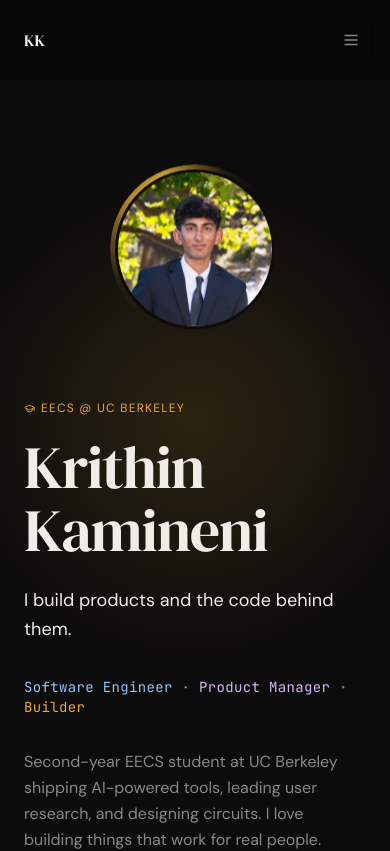
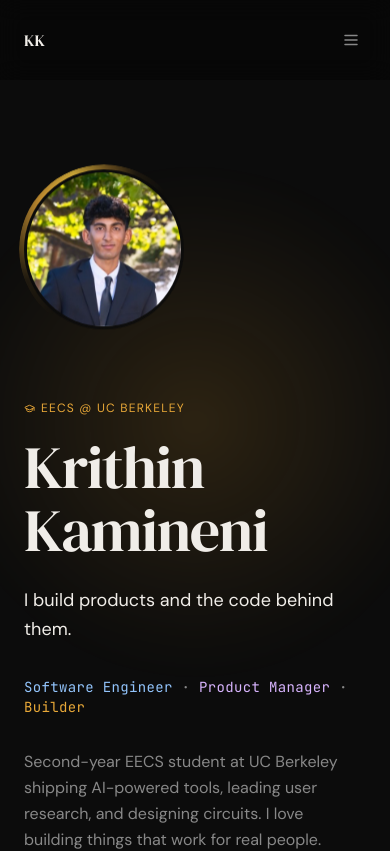
Before and after one commit to KrithinKamineni/Portfolio, a Next.js app: page / in a window 390 px wide. Shown: the top 851 px of the page. Built offline with nearby package versions, Linux system fonts and the light colour scheme.

Commit message:
mobile headshot left aligned

```diff
--- a/components/Hero.tsx
+++ b/components/Hero.tsx
@@ -24,7 +24,7 @@ export default function Hero() {
 
           {/* Headshot — top on mobile, hidden here on desktop */}
           <FadeIn delay={0.1}>
-            <div className="flex justify-center md:hidden">
+            <div className="flex justify-start md:hidden">
               <div className="headshot-float">
                 <div className="relative w-40 h-40">
                   <div className="glow-ring-wrap" style={{ borderRadius: "9999px" }}>
```
